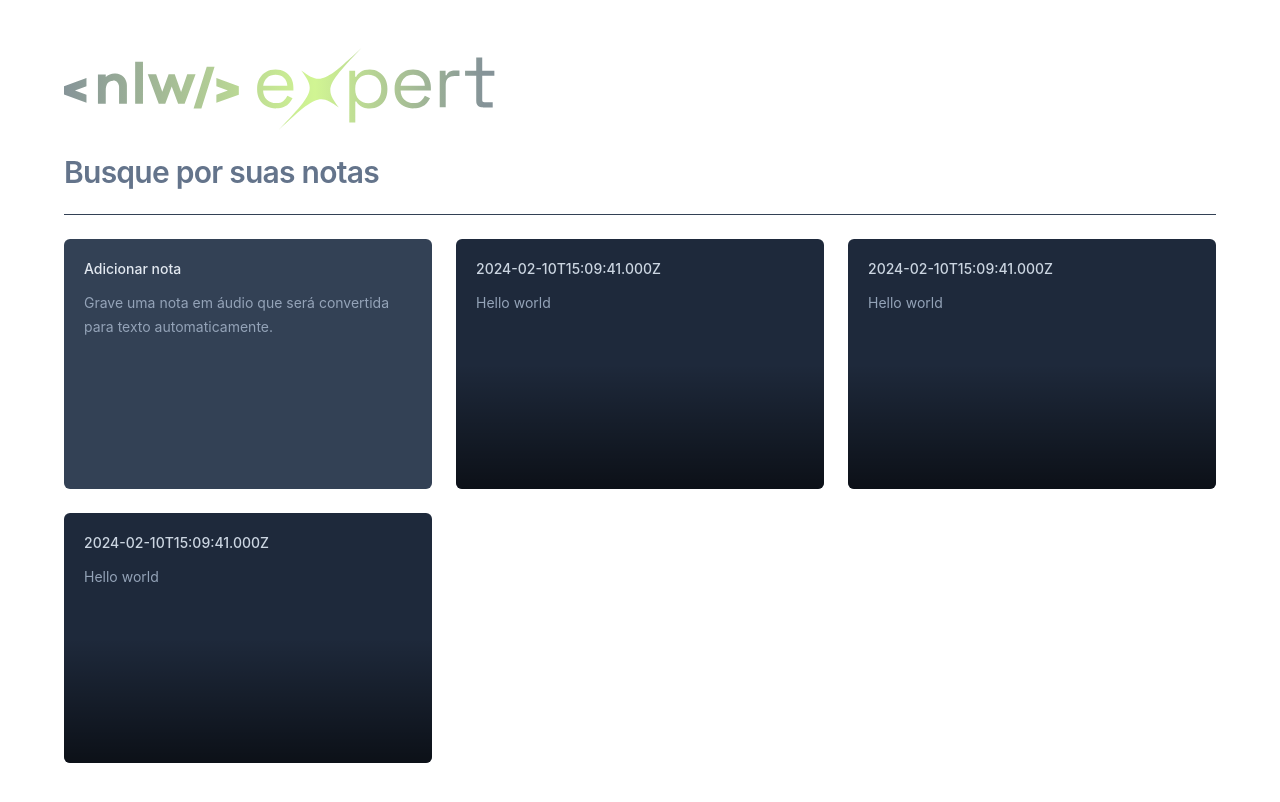
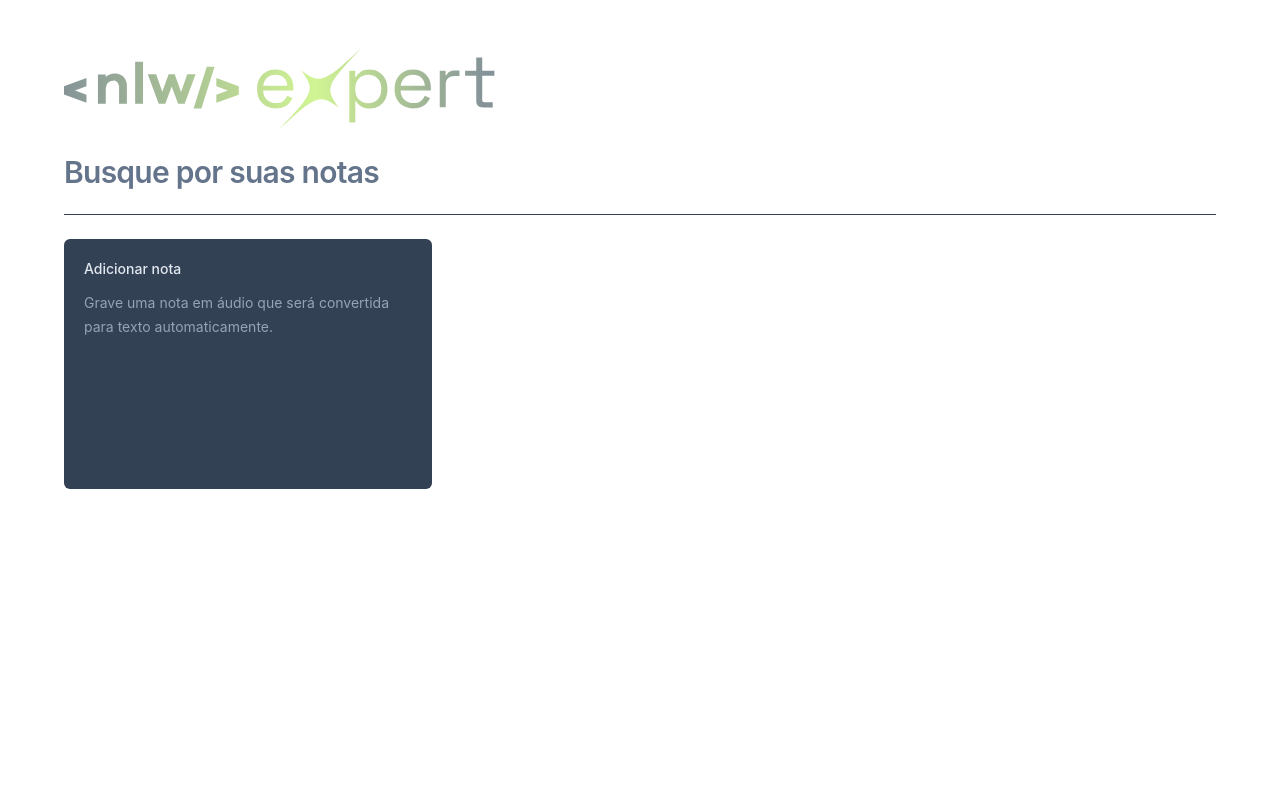
Before and after one commit to leolive1506/nlw-notes-react, a React app: page / in a window 1280 px wide. Shown: the top 802 px of the page. Built offline with nearby package versions, Linux system fonts and the light colour scheme; the HTML template or start-up script is replaced by a standard one.

Commit message:
feat: add dynamic notes

```diff
--- a/src/app.tsx
+++ b/src/app.tsx
@@ -1,12 +1,25 @@
+import { useState } from 'react'
 import logo from './assets/logo-nlw-expert.svg'
 import { NewNoteCard } from './components/new-note-card'
 import { NoteCard } from './components/note-card'
 
-const note = {
-  date: new Date(),
-  content: 'Hello world'
+export interface Note {
+  id: string
+  date: Date,
+  content: string
 }
 export function App() {
+  const [notes, setNotes] = useState<Note[]>([])
+
+  function onNoteCreated(content: string) {
+    const newNote = {
+      id: crypto.randomUUID(),
+      date: new Date(),
+      content
+    }
+    setNotes(prev => [newNote, ...prev])
+  }
+
   return (
     <div className="mx-auto max-w-6xl my-12 space-y-6">
       <img src={logo} alt="NLW Experts"/>
@@ -21,10 +34,10 @@
       <div className="h-px bg-slate-700"></div>
 
       <div className="grid grid-cols-3 gap-6 auto-rows-[250px]">
-        <NewNoteCard />
-        <NoteCard note={note} />
-        <NoteCard note={note} />
-        <NoteCard note={note} />
+        <NewNoteCard onNoteCreated={onNoteCreated} />
+        {notes.map(note => (
+          <NoteCard note={note} key={note.id} />
+        ))}
       </div>
     </div>
   )
--- a/src/components/new-note-card.tsx
+++ b/src/components/new-note-card.tsx
@@ -3,7 +3,10 @@
 import { ChangeEvent, FormEvent, useState } from 'react'
 import { toast } from 'sonner'
 
-export function NewNoteCard() {
+interface NewNoteCardProps {
+  onNoteCreated: (content: string) => void
+}
+export function NewNoteCard({ onNoteCreated }: NewNoteCardProps) {
   const [shouldShowOnboarding, setShouldShowOnboarding] = useState(true)
   const [content, setContent] = useState('')
 
@@ -20,7 +23,9 @@
 
   function handleSaveNote(event: FormEvent) {
     event.preventDefault()
-    console.log(setContent)
+    onNoteCreated(content)
+    setContent('')
+    setShouldShowOnboarding(true)
     toast.success('Nota criada com sucesso')
   }
 
@@ -53,6 +58,7 @@
                   autoFocus
                   className="text-sm leading-6 text-slate-400 bg-transparent resize-none flex-1 outline-none"
                   onChange={handleContentChanged}
+                  value={content}
                 />
               )}
             </div>
--- a/src/components/note-card.tsx
+++ b/src/components/note-card.tsx
@@ -15,7 +15,7 @@
     <Dialog.Root>
       <Dialog.Trigger className="rounded-md text-left bg-slate-800 flex flex-col p-5 gap-3 overflow-hidden relative hover:ring-2 hover:ring-slate-600 focus-visible:ring-2 focus-visible:ring-lime-400 outline-none">
         <span className="text-sm font-medium text-slate-300">
-          {note.date.toISOString()}
+        {formatDistanceToNow(note.date, { locale: ptBR, addSuffix: true })}
         </span>
 
         <p className="text-sm leading-6 text-slate-400">{note.content}</p>
@@ -32,10 +32,7 @@
 
           <div className="flex flex-1 flex-col gap-3 p-5">
             <span className="text-sm font-medium text-slate-300">
-              {formatDistanceToNow(note.date, {
-                locale: ptBR,
-                addSuffix: true,
-              })}
+              {formatDistanceToNow(note.date, { locale: ptBR, addSuffix: true })}
             </span>
 
             <p className="text-sm leading-6 text-slate-400">{note.content}</p>
```
